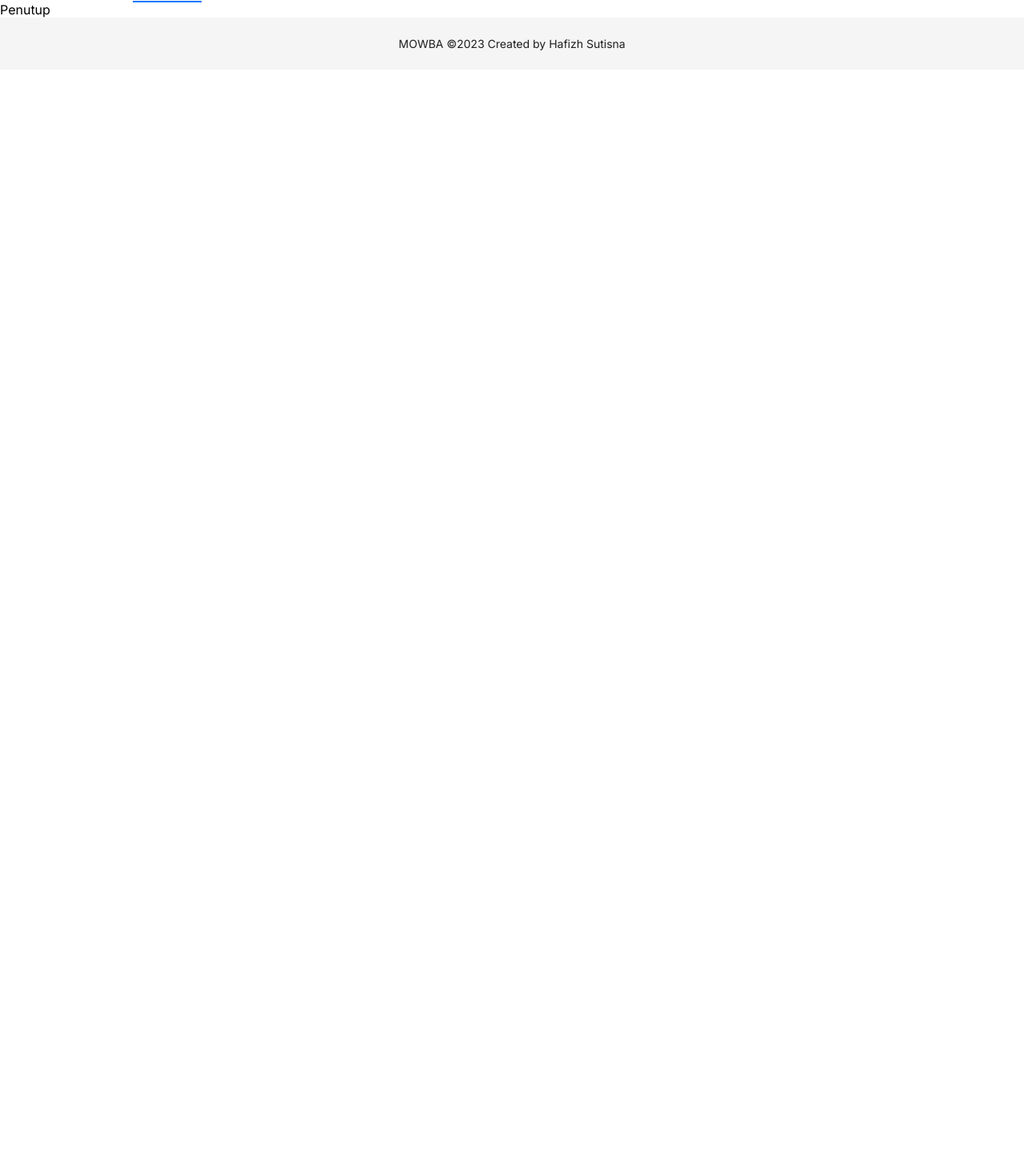
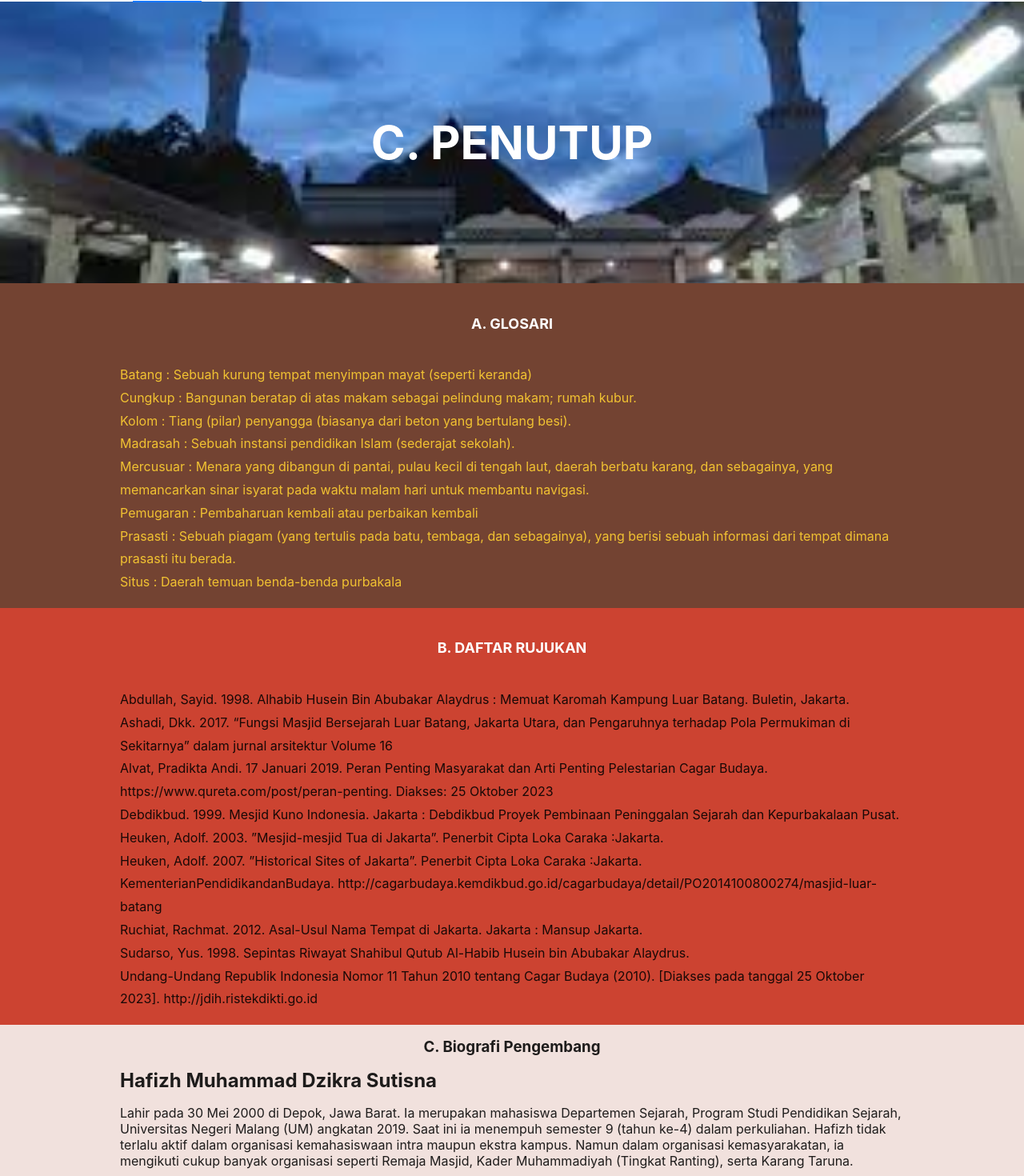
Before and after one commit to HafizhSutisna/mowba, a Next.js app: page /penutup in a window 1280 px wide. Shown: the part 62-1532 px from the top of the page at 80% size. Before the commit the page ends 800 px from the top, so only its background shows below. Built offline with nearby package versions, Linux system fonts and the light colour scheme.

Commit message:
adjust penutup

```diff
--- a/src/app/penutup/page.js
+++ b/src/app/penutup/page.js
@@ -1,6 +1,118 @@
+'use client'
+
+import { Layout, Collapse } from 'antd';
+const { Content } = Layout;
+
 const Penutup = () => {
   return (
-    <div>Penutup</div>
+    <Layout style={{ minHeight: '100vh' }}>
+      <Content style={{ textAlign: 'center' }}>
+        <div
+          style={{
+            display: 'flex',
+            justifyContent: 'center',
+            alignItems: 'center',
+            minHeight: 352,
+            backgroundImage: 'url(masjid-luar-batang.jpeg)',
+            backgroundPosition: 'center',
+            backgroundRepeat: 'no-repeat',
+            backgroundSize: 'cover'
+          }}
+        >
+          <h1 style={{ color: 'white', fontSize: 58 }}>
+            C. PENUTUP
+          </h1>
+        </div>
+
+        <div
+          style={{
+            display: 'flex',
+            justifyContent: 'center',
+            alignItems: 'center',
+            minHeight: 100,
+            background: 'rgba(115,67,50,1)',
+          }}
+        >
+          <strong style={{ color: 'white', fontSize: 18 }}>
+            A. GLOSARI
+          </strong>
+        </div>
+        <div
+          style={{
+            background: 'rgba(115,67,50,1)',
+            textAlign: 'start',
+            paddingLeft: 150,
+            paddingRight: 150,
+            paddingBottom: 18,
+            fontSize: 16
+          }}
+        >
+          <ol style={{ listStyle: 'none', lineHeight: 1.8 }}>
+            <li style={{ color: '#f1c232' }}>Batang : Sebuah kurung tempat menyimpan mayat (seperti keranda)</li>
+            <li style={{ color: '#f1c232' }}>Cungkup : Bangunan beratap di atas makam sebagai pelindung makam; rumah kubur. </li>
+            <li style={{ color: '#f1c232' }}>Kolom : Tiang (pilar) penyangga (biasanya dari beton yang bertulang besi).</li>
+            <li style={{ color: '#f1c232' }}>Madrasah : Sebuah instansi pendidikan Islam (sederajat sekolah).</li>
+            <li style={{ color: '#f1c232' }}>Mercusuar : Menara yang dibangun di pantai, pulau kecil di tengah laut, daerah berbatu karang, dan sebagainya, yang memancarkan sinar isyarat pada waktu malam hari untuk membantu navigasi.</li>
+            <li style={{ color: '#f1c232' }}>Pemugaran : Pembaharuan kembali atau perbaikan kembali</li>
+            <li style={{ color: '#f1c232' }}>Prasasti : Sebuah piagam (yang tertulis pada batu, tembaga, dan sebagainya), yang berisi sebuah informasi dari tempat dimana prasasti itu berada. </li>
+            <li style={{ color: '#f1c232' }}>Situs : Daerah temuan benda-benda purbakala</li>
+          </ol>
+        </div>
+
+        <div
+          style={{
+            display: 'flex',
+            justifyContent: 'center',
+            alignItems: 'center',
+            minHeight: 100,
+            background: 'rgba(204,67,49,1)',
+          }}
+        >
+          <strong style={{ color: 'white', fontSize: 18 }}>
+            B. DAFTAR RUJUKAN
+          </strong>
+        </div>
+        <div
+          style={{
+            background: 'rgba(204,67,49,1)',
+            textAlign: 'start',
+            paddingLeft: 150,
+            paddingRight: 150,
+            paddingBottom: 18,
+            fontSize: 16
+          }}
+        >
+          <ol style={{ listStyle: 'none', lineHeight: 1.8 }}>
+            <li>Abdullah, Sayid. 1998. Alhabib Husein Bin Abubakar Alaydrus : Memuat Karomah Kampung Luar Batang. Buletin, Jakarta.</li>
+            <li>Ashadi, Dkk. 2017. “Fungsi Masjid Bersejarah Luar Batang, Jakarta Utara, dan Pengaruhnya terhadap Pola Permukiman di Sekitarnya”  dalam jurnal arsitektur Volume 16 </li>
+            <li>Alvat, Pradikta Andi. 17 Januari 2019. Peran Penting Masyarakat dan Arti Penting Pelestarian Cagar Budaya. https://www.qureta.com/post/peran-penting. Diakses: 25 Oktober 2023</li>
+            <li>Debdikbud. 1999. Mesjid Kuno Indonesia. Jakarta : Debdikbud Proyek Pembinaan Peninggalan Sejarah dan Kepurbakalaan Pusat.</li>
+            <li>Heuken, Adolf. 2003. ”Mesjid-mesjid Tua di Jakarta”. Penerbit Cipta Loka Caraka :Jakarta.</li>
+            <li>Heuken, Adolf. 2007. ”Historical Sites of Jakarta”. Penerbit Cipta Loka Caraka :Jakarta.</li>
+            <li>KementerianPendidikandanBudaya. http://cagarbudaya.kemdikbud.go.id/cagarbudaya/detail/PO2014100800274/masjid-luar-batang</li>
+            <li>Ruchiat, Rachmat. 2012. Asal-Usul Nama Tempat di Jakarta. Jakarta : Mansup Jakarta.</li>
+            <li>Sudarso, Yus. 1998. Sepintas Riwayat Shahibul Qutub Al-Habib Husein bin Abubakar Alaydrus.</li>
+            <li>Undang-Undang Republik Indonesia Nomor 11 Tahun 2010 tentang Cagar Budaya (2010). [Diakses pada tanggal 25 Oktober 2023]. http://jdih.ristekdikti.go.id</li>
+          </ol>
+        </div>
+
+        <div
+          style={{
+            background: 'rgba(241,225,221,1)',
+            textAlign: 'start',
+            paddingLeft: 150,
+            paddingRight: 150,
+            paddingBottom: 18,
+            fontSize: 16
+          }}
+        >
+          <h3 style={{ textAlign: 'center', paddingTop: 16 }}>C. Biografi Pengembang</h3>
+
+          <h2 style={{ marginTop: 16, marginBottom: 16 }}>Hafizh Muhammad Dzikra Sutisna</h2>
+          <div>Lahir pada 30 Mei 2000 di Depok, Jawa Barat. Ia merupakan mahasiswa Departemen Sejarah, Program Studi Pendidikan Sejarah, Universitas Negeri Malang (UM) angkatan 2019. Saat ini ia menempuh semester 9 (tahun ke-4) dalam perkuliahan. Hafizh tidak terlalu aktif dalam organisasi kemahasiswaan intra maupun ekstra kampus. Namun dalam organisasi kemasyarakatan, ia mengikuti cukup banyak organisasi seperti Remaja Masjid, Kader Muhammadiyah (Tingkat Ranting), serta Karang Taruna. </div>
+        </div>
+      </Content>
+    </Layout>
   )
 }
 
```
